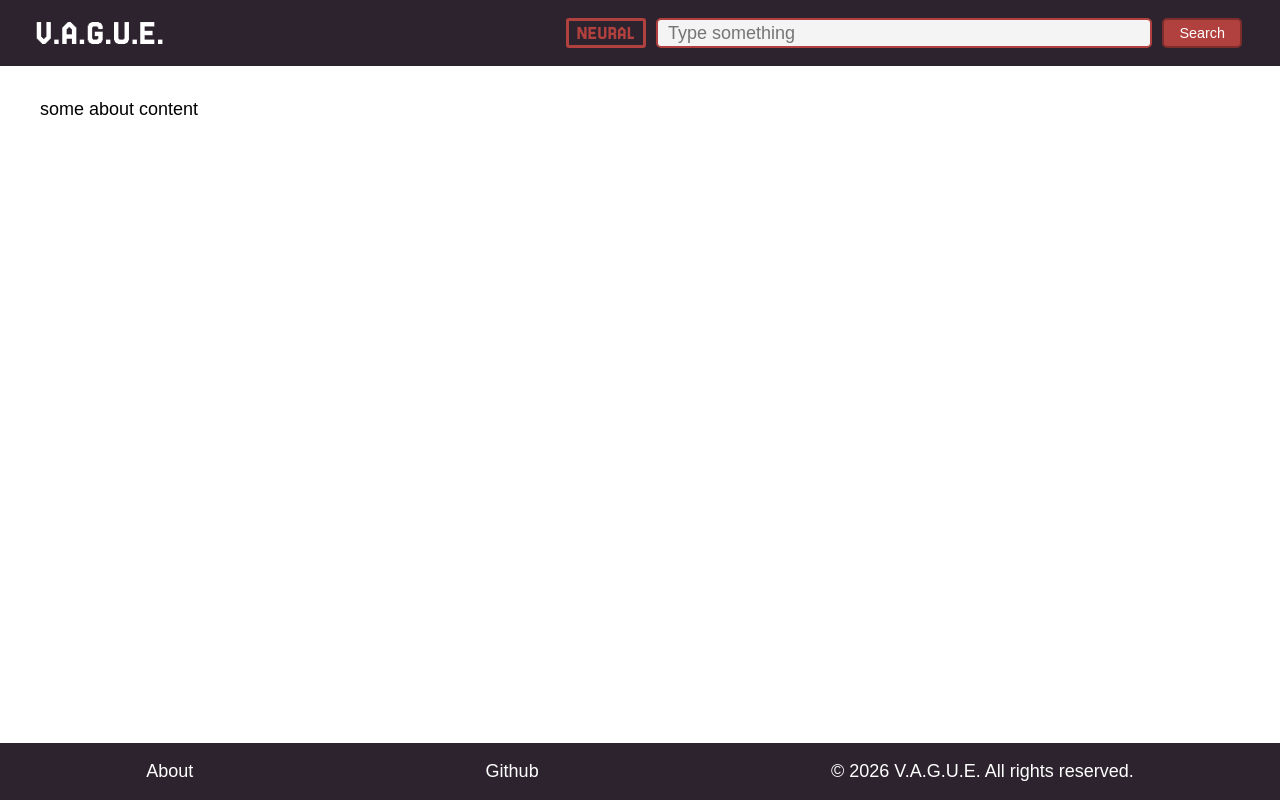
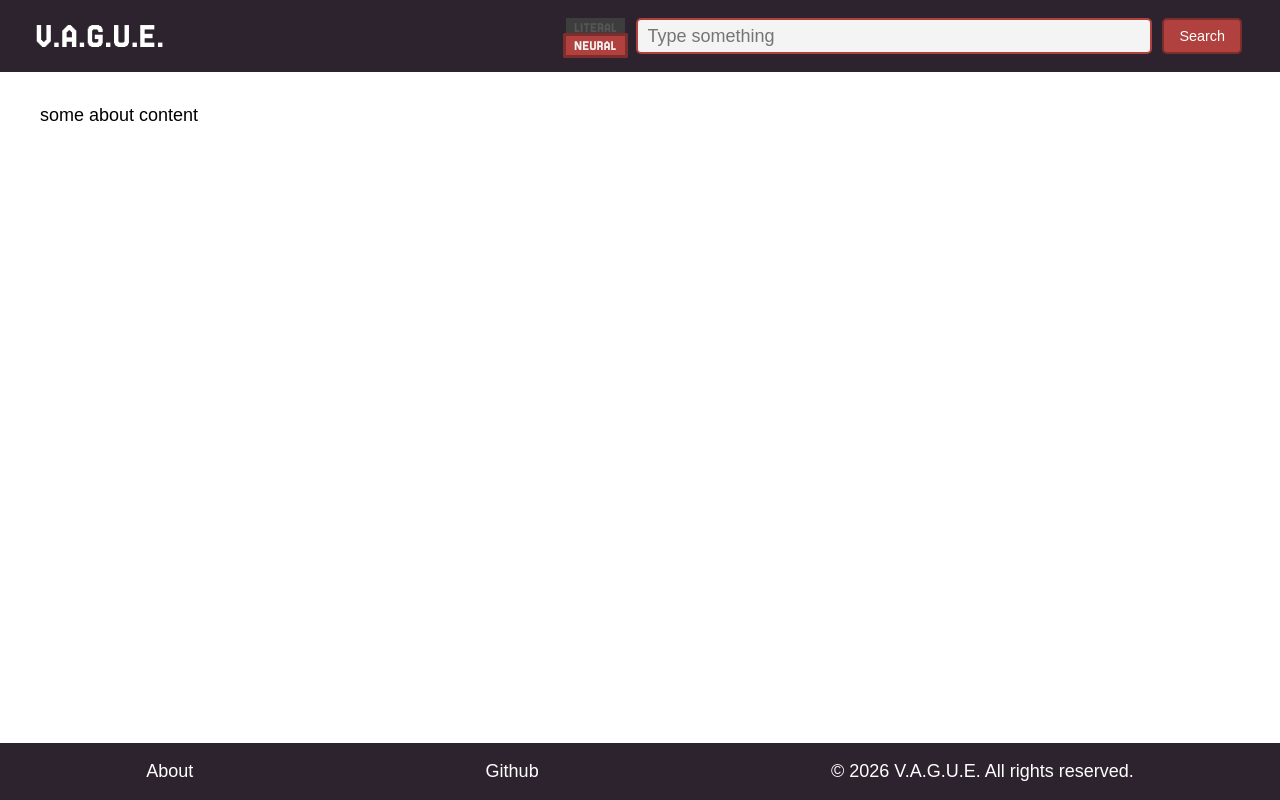
Before and after one commit to lisalmrdl/VAGUE, a Flask app: page /about in a window 1280 px wide. Run offline with Flask 3, Linux system fonts and the light colour scheme; parts of the project's set-up code (start-up, migrations or seed data) failed here and were passed over; some web fonts are replaced.

Commit message:
Changed the toggle button style for clarity.

```diff
--- a/static/js/visuals.js
+++ b/static/js/visuals.js
@@ -1,30 +1,15 @@
 document.addEventListener("DOMContentLoaded", () => {
     const toggle = document.getElementById("literal-toggle");
-    const label = document.getElementById("toggle-label");
 
-    if (!toggle || !label) return; // safety check
-
-    // Load saved state
-    const saved = localStorage.getItem("strictToggle");
-    if (saved !== null) {
-        toggle.checked = saved === "true";
+    const saved = localStorage.getItem("searchMode");
+    if (saved === "lit") {
+        toggle.checked = true;
     }
 
-    const updateLabel = () => {
-        if (toggle.checked) {
-            label.textContent = "LITERAL"; // strict search
-            label.style.color = "var(--color-accent-b)";
-            label.style.borderColor = "var(--color-accent-b)";
-        } else {
-            label.textContent = "NEURAL"; // semantic
-            label.style.color = "var(--color-accent-r)";
-            label.style.borderColor = "var(--color-accent-r)";
-        }
-
-        localStorage.setItem("strictToggle", toggle.checked);
-    };
-
-    toggle.addEventListener("change", updateLabel);
-
-    updateLabel();
+    toggle.addEventListener("change", () => {
+        localStorage.setItem(
+            "searchMode",
+            toggle.checked ? "lit" : "neu"
+        );
+    });
 });
--- a/static/styles/styles.css
+++ b/static/styles/styles.css
@@ -26,6 +26,7 @@ html {
     --color-accent-b: #b4c4d0;
 
     --color-accent-dr: #7d2e2c;
+    --color-accent-db:#8ca4b7;
 
     --color-accent-lr: hsl(2, 68%, 87%);
 
@@ -106,20 +107,42 @@ header {
 }
 
 /* search style toggle */
-.mode-toggle-button {
-    cursor: pointer;
-    align-content: center;
+.mode-toggle {
+    display: flex;
+    flex-direction: column;
+    justify-items: center;
+    align-items: center;
+    padding: 0;
+    width: 60px;
 }
-.mode-toggle-button input {
+.mode-button input {
     display: none;
 }
-#toggle-label {
-    border: 3px solid;
-    border-color: var(--color-accent-b);
+.mode-button span {
+    color: #565656;
+    background-color: #3d3d3d;
+    border: 3px solid var(--color-mono-b);
     border-radius: 3px;
-    color: var(--color-accent-b);
-    font-size: 1.1em;
+    font-size: 0.8em;
     padding: 2px 8px;
+    transition: 0.15s ease;
+    position: relative;
+    z-index: 1;
+}
+/* Default state → NEURAL active */
+#literal-toggle:not(:checked) ~ .neu {
+    border-color: var(--color-accent-dr);
+    background-color: var(--color-accent-r);
+    color: var(--color-mono-l);
+    z-index: 2;
+}
+
+/* Checked state → LITERAL active */
+#literal-toggle:checked ~ .lit {
+    border-color: var(--color-accent-db);
+    background-color: var(--color-accent-b);
+    color: var(--color-mono-l);
+    z-index: 2;
 }
 
 /* Style for the submit button */
@@ -149,7 +172,7 @@ header {
 
 .body-container {
     padding: 15px 0px 15px 15px;
-    margin: 0px 30px 0px 25px;
+    margin: 0px 30px 0px 25px;}
 }
 
 .results-header,
--- a/templates/about.html
+++ b/templates/about.html
@@ -15,10 +15,13 @@
             <a class="logo" href="{{ url_for('home') }}">V.A.G.U.E.</a>
 
             <form class="search-bar" method="GET" action="/results">
-              <label class="mode-toggle-button">
-                <input type="checkbox" name="literal" value="literal" id="literal-toggle">
-                <span id="toggle-label">LITERAL</span>
-              </label>
+              <div class="mode-toggle">
+                <label class="mode-button">
+                  <input type="checkbox" name="literal" value="literal" id="literal-toggle">
+                  <span class="lit">LITERAL</span>
+                  <span class="neu">NEURAL</span>
+                </label>
+              </div>
               <input type="text" name="query" placeholder="Type something" id="user-query" maxLength="200" autofocus>
               <input type="submit" id="search-button" value="Search">
             </form>
--- a/working_hours.txt
+++ b/working_hours.txt
@@ -79,3 +79,6 @@ Suchanya: made some changes to the game details page visuals and preliminary htm
 
 21/02 - 3 hours
 Suchanya: Neural search routing and search toggle button is now working. More css adjustments, limiting the search query length, and a simple recommendation system to show on game details page. The recommendation system uses the neural search backend, and sends the first 1000 characters as a query. Obviously this is not good, so we should probably update the recommendation process to at least do some text processing before querying. and maybe add a few more recommendations like "least similar games".
+
+22/02 - 45 min
+Suchanya: Changed the toggle button style. This should make it clearer which mode is selected.
```
Also changed, not shown: static/styles/styles-home.css (+39 -0 lines), templates/game_details.html (+7 -4 lines), templates/home.html (+7 -4 lines), templates/search.html (+7 -4 lines).
